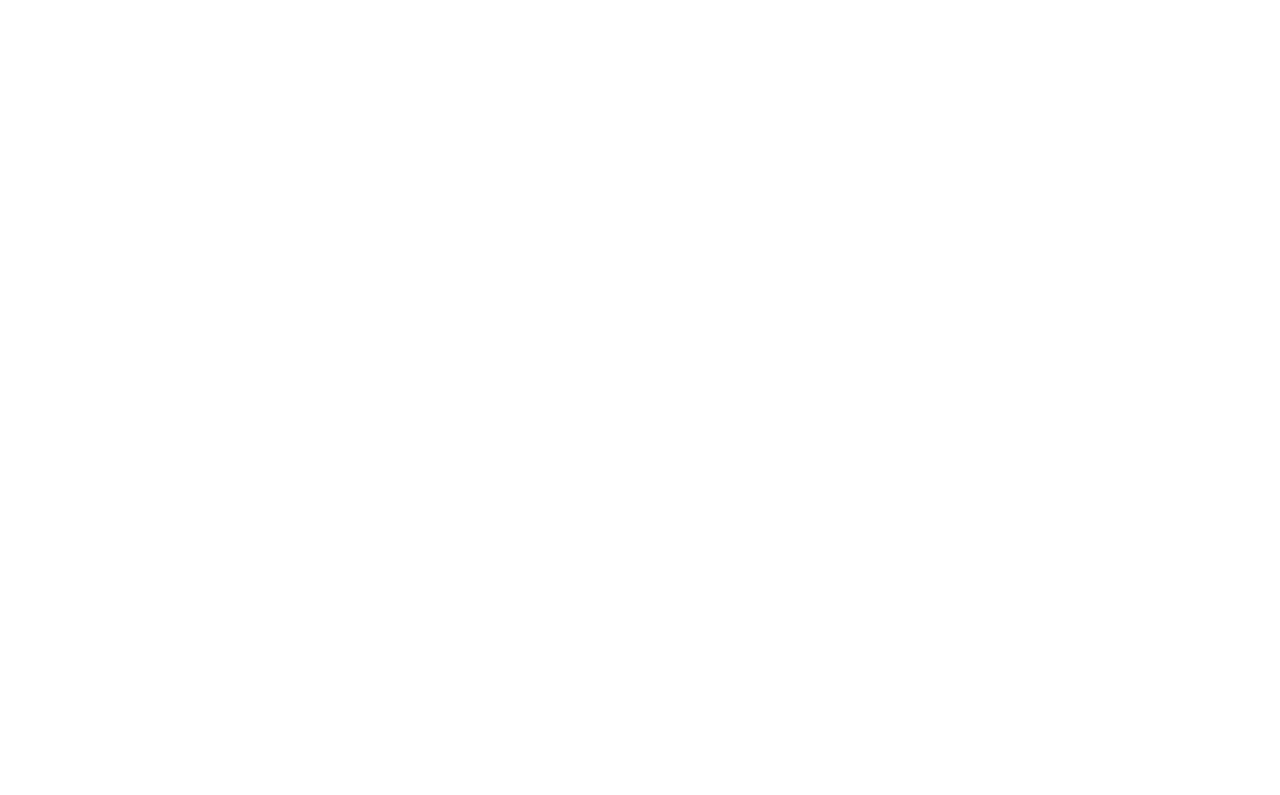
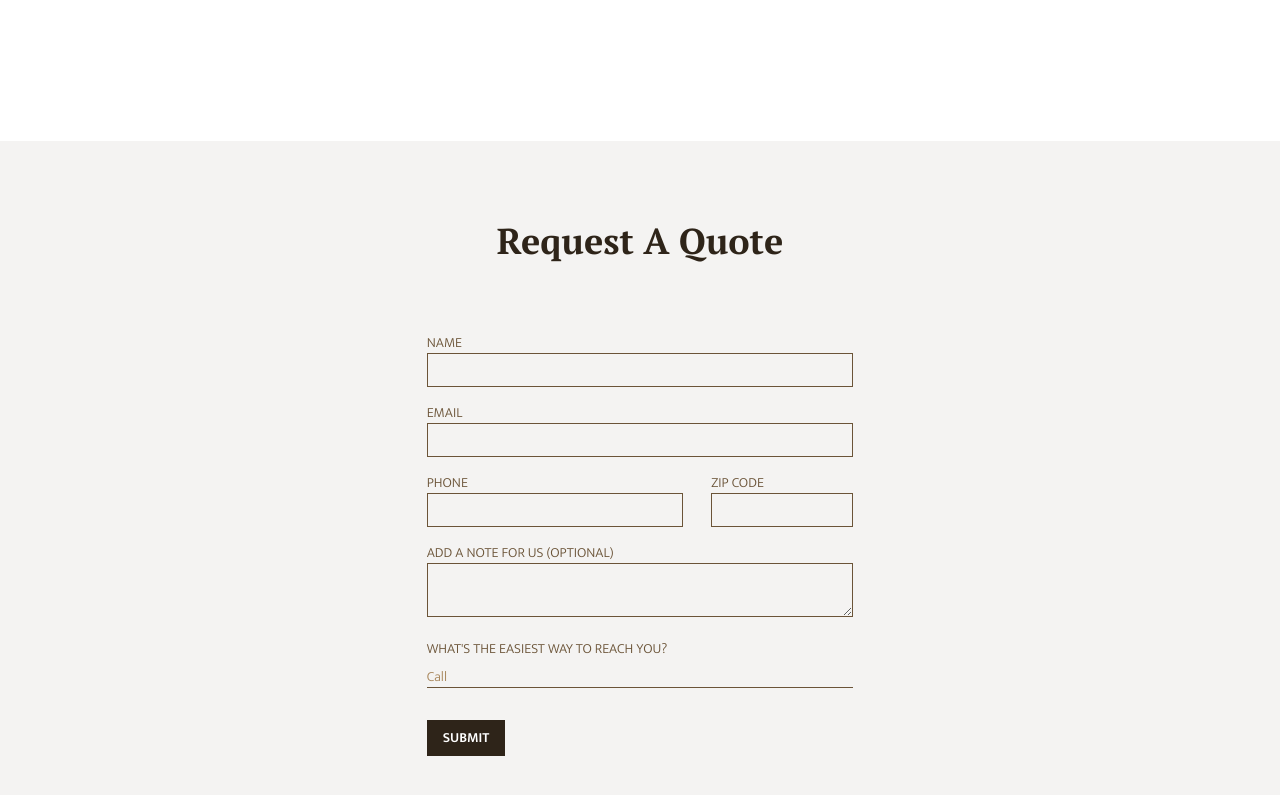
Before and after one commit to marissapang/whisperwindows, a Next.js app: page / in a window 1280 px wide. Shown: the part 5480-6275 px from the top of the page. Before the commit the page ends 5621 px from the top, so only its background shows below. Built offline with nearby package versions, Linux system fonts and the light colour scheme.

Commit message:
added contact form

```diff
--- /dev/null
+++ b/app/components/ContactForm.tsx
@@ -0,0 +1,163 @@
+"use client";
+
+import { useState, useRef } from 'react';
+import emailjs from '@emailjs/browser';
+import { useFormFields } from '../libs/hooksLib';
+
+export default function ContactForm() {
+	const [formError, setFormError] = useState("")
+	// const form = useRef();
+
+	const [fields, handleFieldChange] = useFormFields({
+		mingzi: "",
+		youjian: "",
+		dianhua: "",
+		youbian:"",
+		additional_info:"",
+		preferred_contact_method:"",
+		name:"", // honeypot
+		email:"", // honeypot
+	});
+
+	const handleSubmit = () => {
+		console.log("Submit button is pressed")
+		console.log("fields")
+		console.log(fields)
+
+		// check name
+	    if (fields.mingzi == '' && fields.name == ''){
+	      setFormError("Please enter your name");
+	    } else if (fields.youjian == '' && fields.email == ''){
+	      setFormError("Please enter an email address");
+	    } else if (fields.dianhua == ''){
+	      setFormError("Please enter a phone number");
+	    } else if (
+	      (!(fields.email.includes("@") && fields.email.includes("."))) &&
+	      (!(fields.youjian.includes("@") && fields.youjian.includes(".")))
+	      ){
+	      setFormError("Please enter a valid email address")
+	    } else if (fields.youbian==''){
+	    	setFormError("Please enter a zip code")
+	    } else {
+	      setFormError("Form successfully submitted! If you do not receive a confirmation within 5 minutes, please check your spam folder")
+	      // handleFieldChange({target:{id:"mingzi", value:""}})
+
+	      emailjs.send(
+	      'service_whisperwindowllc', // service ID
+	      'WW_Interest_Form', // template ID
+	      fields,
+	      'egb1SvF1WohXdGWd-'// public key
+	      )
+	      .then((results)=>{
+	      	console.log("seeing results!")
+	        console.log(results);
+	      },(error)=>{
+	      	console.log("there is an error...")
+	        console.log(error);
+
+	      });
+	    }
+
+	}
+
+
+	return (
+		<div className='bg-brown-50'>
+
+          <h1 className="
+          	font-ptserif text-center font-bold
+          	text-4xl
+          	pt-20
+          ">Request A Quote
+          </h1>
+          <div className="
+          	w-[90%] sm:w-[65%] md:w-1/2 lg:w-1/3 mx-auto
+          	text-brown-700 font-light text-sm
+          	pt-16 pb-20
+          ">
+          	<div className="py-2">
+          		NAME
+          		<input className="
+          			w-full p-2 pb-1
+          			bg-opacity-0 bg-white
+          			border-brown-700 border-solid border-[0.5px]
+          		"
+          			id="mingzi" value={fields.mingzi}
+          			onChange={handleFieldChange}
+          		/>
+          	</div>
+          	<div className="py-2">
+          		EMAIL
+          		<input className="
+          			w-full p-2 pb-1
+          			bg-opacity-0 bg-white
+          			border-brown-700 border-solid border-[0.5px]
+          			"
+          			id="youjian" value={fields.youjian}
+          			onChange={handleFieldChange}
+          		/>
+          	</div>
+          	<div className="">
+          		<div className="pt-2 pb-4 float-left w-2/3">
+		          	PHONE <br/>
+		          	<input className="
+          				w-[90%] p-2 pb-1
+          				bg-opacity-0 bg-white
+          				border-brown-700 border-solid border-[0.5px]
+          				"
+          				id="dianhua" value={fields.dianhua}
+          				onChange={handleFieldChange}
+          			/>
+
+		        </div>
+		        <div className="pt-2 pb-4 float-right w-1/3">
+		          	ZIP CODE <br/>
+		          	<input className="
+          				w-full p-2 pb-1
+          				bg-opacity-0 bg-white
+          				border-brown-700 border-solid border-[0.5px]
+          				"
+          				id="youbian" value={fields.youbian}
+          				onChange={handleFieldChange}
+          			/>
+		        </div>
+		    </div>
+          	<div className="py-2">
+          		ADD A NOTE FOR US (OPTIONAL)
+
+          		<textarea className="
+          			w-full p-2 pb-1
+          			bg-opacity-0 bg-white
+          			border-brown-700 border-solid border-[0.5px]
+          			"
+          			id="additional_info" value={fields.additional_info}
+          			onChange={handleFieldChange}
+          		/>
+          	</div>
+          	<div className="py-2">
+          		WHAT'S THE EASIEST WAY TO REACH YOU?
+          		<select
+          			id="preferred_contact_method"
+          			onChange={handleFieldChange}
+          			className="block pt-2 pb-0 px-0 w-full text-sm text-brown-500 bg-transparent border-0 border-b-[0.5px] border-brown-700 appearance-none dark:text-gray-400 dark:border-gray-700 focus:outline-none focus:ring-0 focus:border-gray-200 peer">
+          			<option id="call">Call</option>
+          			<option id="text">Text</option>
+          			<option id="email">Email</option>
+          		</select>
+          	</div>
+          	<div>
+          		{formError}
+          	</div>
+          	<button
+          		className="
+          			mt-6 p-2 px-4 bg-brown-900 text-white font-semibold
+          			hover:bg-brown-700
+          		"
+          		onClick={handleSubmit}
+          	>
+          		SUBMIT
+          	</button>
+          </div>
+		</div>
+	)
+}
--- /dev/null
+++ b/app/libs/hooksLib.js
@@ -0,0 +1,21 @@
+"use client";
+
+import {useState} from 'react';
+
+export function useFormFields(initialState) {
+  const [fields, setValues] = useState(initialState);
+
+  return [
+    fields,
+    function(event) {
+      console.log("event.target.id")
+      console.log(event.target.id)
+      console.log("event.target.value")
+      console.log(event.target.value)
+      setValues({
+        ...fields,
+        [event.target.id]: event.target.value
+      });
+    }
+  ];
+}
--- a/app/page.tsx
+++ b/app/page.tsx
@@ -2,6 +2,7 @@ import Image from "next/image";
 import NavBar from "./components/navBar";
 import IconWithLabel from "./components/IconWithLabel";
 import HomepageTile from "./components/HomepageTile";
+import ContactForm from "./components/ContactForm";
 
 export default function Home() {
   return (
@@ -257,7 +258,9 @@ export default function Home() {
           />
 
         </div>
+
       </div>
+      <ContactForm/>
 
 
 
--- a/package.json
+++ b/package.json
@@ -9,6 +9,7 @@
     "lint": "next lint"
   },
   "dependencies": {
+    "@emailjs/browser": "^4.4.1",
     "mathjs": "^13.1.1",
     "next": "14.2.3",
     "react": "^18",
```
Also changed, not shown: 1 other file (tests, documents, lock files or other folders).
